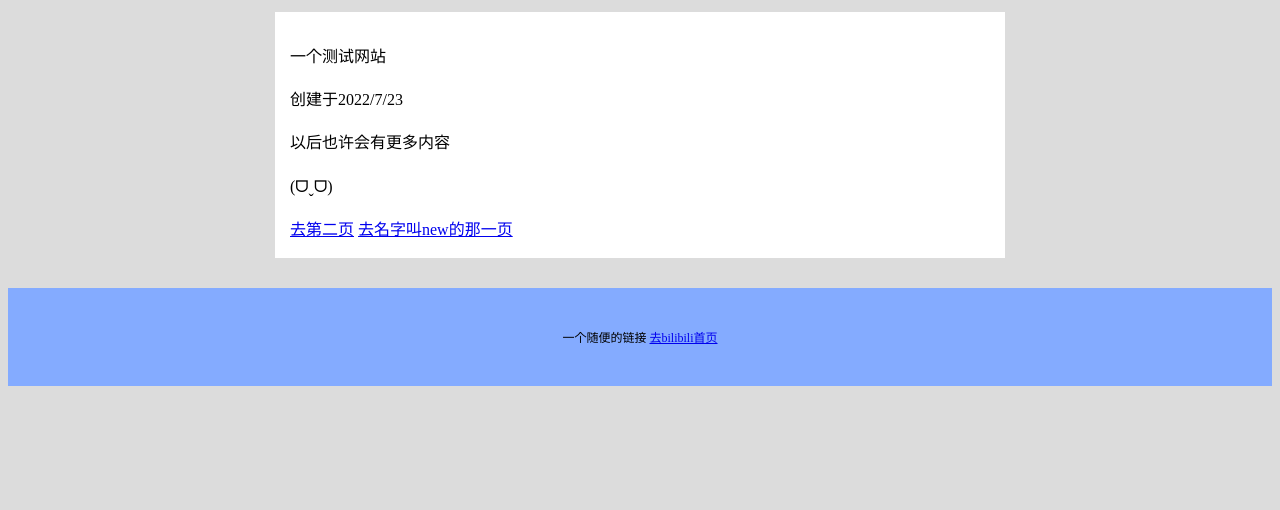
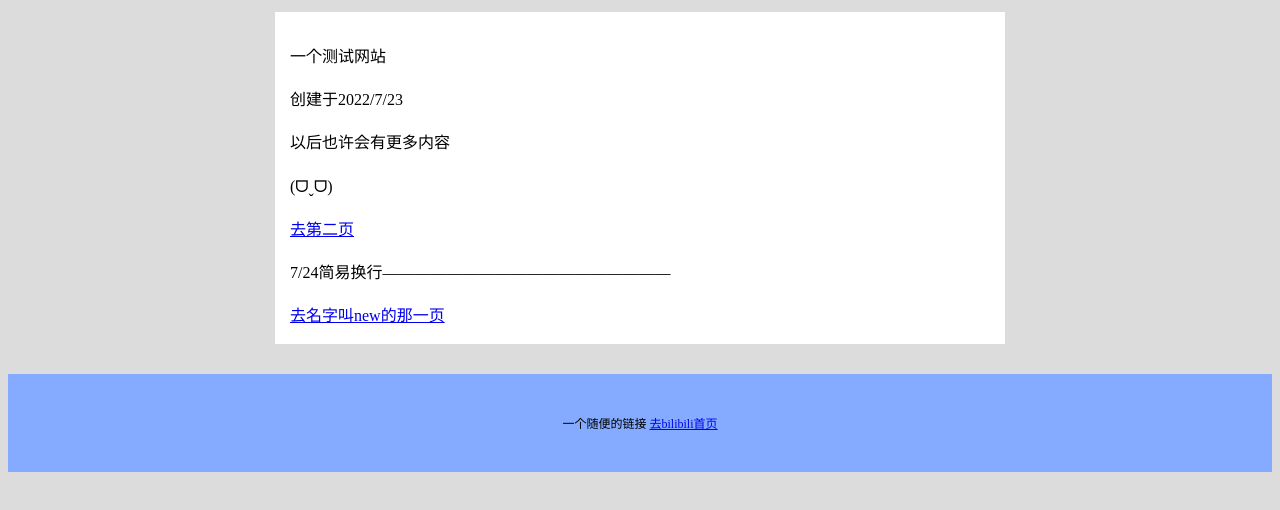
Before and after one commit to cat-neko-mao/test, a plain HTML site: page index.html in a window 1280 px wide. Shown: the part 250-760 px from the top of the page. Drawn offline with Linux system fonts and the light colour scheme.

Commit message:
Update index.html

```diff
--- a/index.html
+++ b/index.html
@@ -38,6 +38,7 @@
       <p>以后也许会有更多内容</p>
       <p>(ᗜˬᗜ)</p>
       <a href="/test/pege1">去第二页</a>
+      <p>7/24简易换行——————————————————</p>
       <a href="/test/new">去名字叫new的那一页</a>
     </div>
     <div
```
